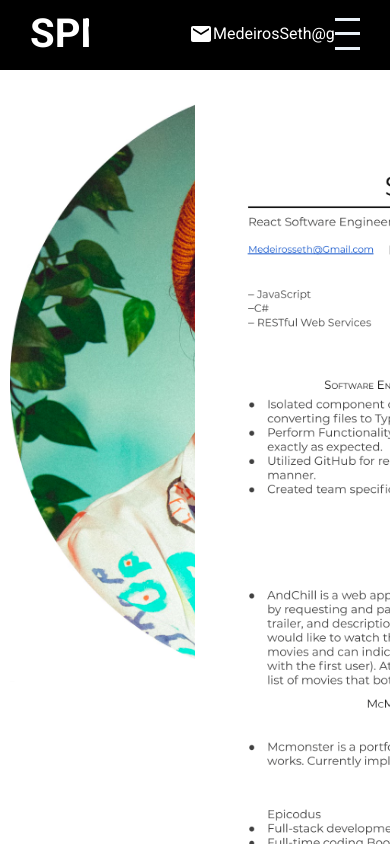
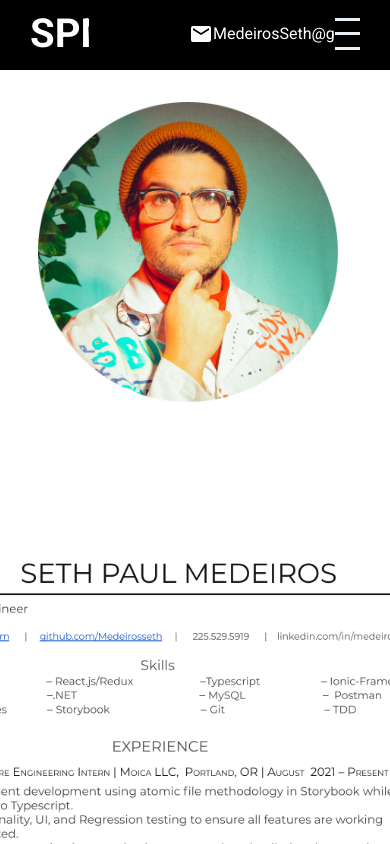
Before and after one commit to Medeirosseth/Portfolio, a React (Create React App) app: page / in a window 390 px wide. Built offline with nearby package versions, Linux system fonts and the light colour scheme.

Commit message:
and mobile view for intro

```diff
--- a/src/Components/Intro/Intro.scss
+++ b/src/Components/Intro/Intro.scss
@@ -3,13 +3,6 @@
 .intro{
   background-color: white;
   display: flex;
-
-  // @include mobile{
-  //   flex-direction: column;
-  //   align-items: center;
-
-  // }
-
 
   .left{
     flex: 0.5;
@@ -128,3 +121,28 @@
     }
   }
 }
+
+@media (max-width: 500px) {
+  .intro {
+    flex-direction: column;
+    align-items: center;
+
+    .left > .imgContainer{
+      align-items: flex-start;
+      margin-right: 50px;
+      margin-top: 32px;
+      height: 300px;
+      width: 300px;
+    }
+  }
+
+  .right > .wrapper {
+    margin-left: 200px;
+    width: 100%;
+    height: 60%;
+  }
+
+  .right > .wrapper > img{
+    object-fit: scale-down;
+  }
+}
--- a/src/Components/Topbar/Topbar.scss
+++ b/src/Components/Topbar/Topbar.scss
@@ -10,6 +10,8 @@
   top: 0;
   z-index: 3;
   transition: all 1s ease;
+
+
 
   .wrapper{
     padding: 10px 30px;
```
